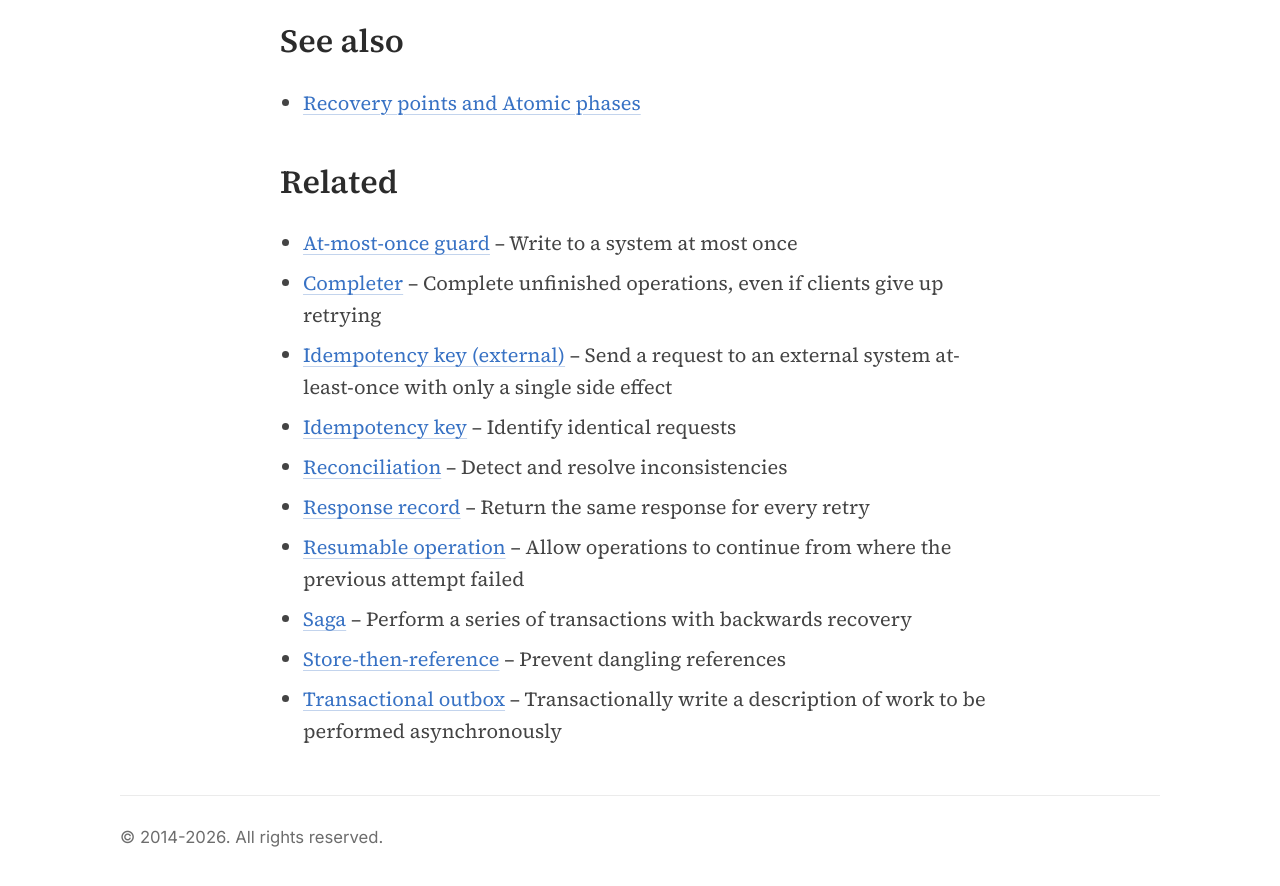
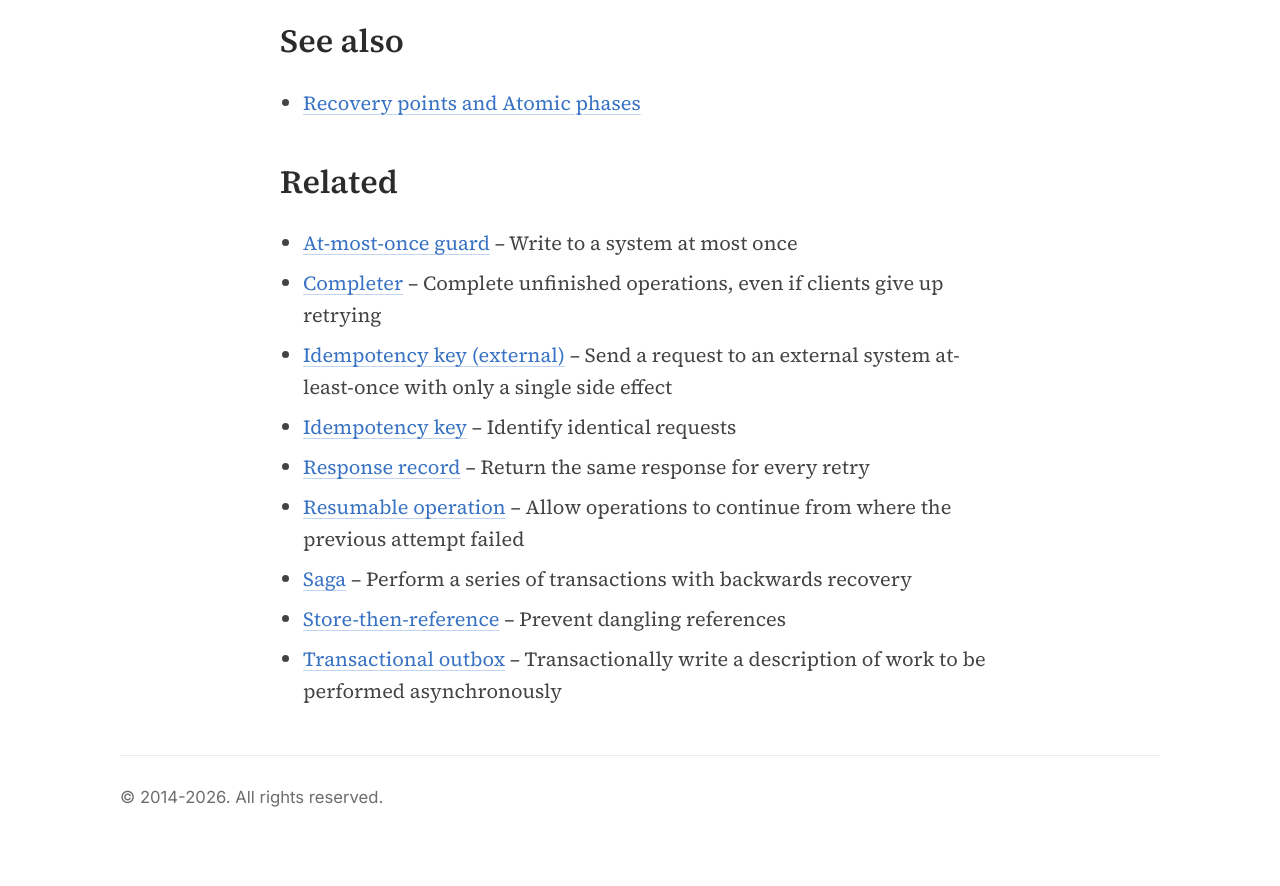
Before and after one commit to ThomWright/ThomWright.github.io, a Jekyll site: the page built from _failure-patterns/recovery-point.md, in a window 1280 px wide and 900 px high, scrolled down 3758 px. Shown: the top 886 px of the window. Built offline with Jekyll 4.4.1, drawn with Linux system fonts in a browser that asks for light colours; after the commit the page ends 4618 px from its top, so only the background shows below that.

Commit message:
Remove reconciliation from recovery point's related
The recovery point page never mentions reconciliation, so the related
link left readers guessing at the connection.

Co-Authored-By: Claude Opus 5.5 <noreply@anthropic.com>

```diff
--- a/_failure-patterns/recovery-point.md
+++ b/_failure-patterns/recovery-point.md
@@ -10,7 +10,6 @@ related:
   - completer
   - idempotency-key
   - idempotency-key-external
-  - reconciliation
   - response-record
   - resumable-operation
   - saga
```
